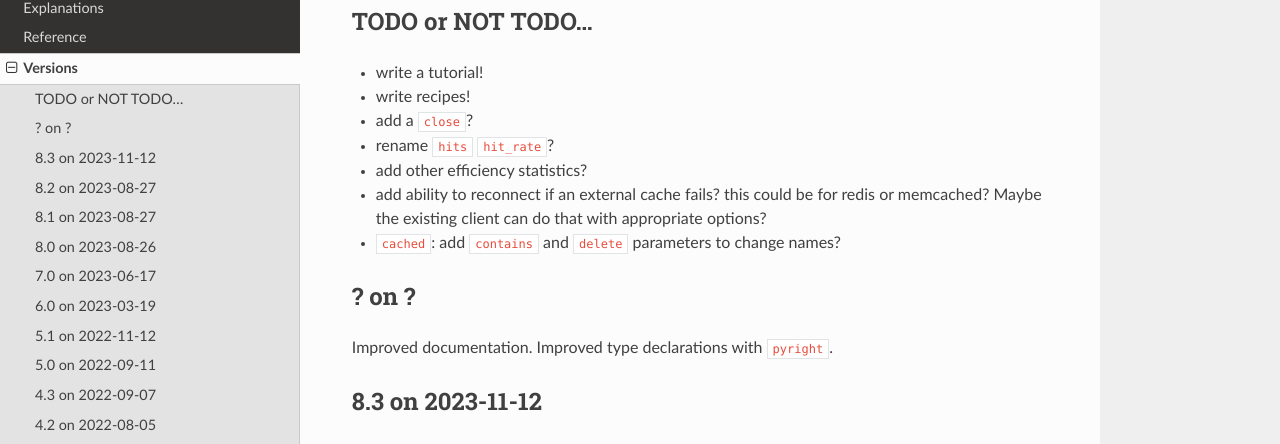
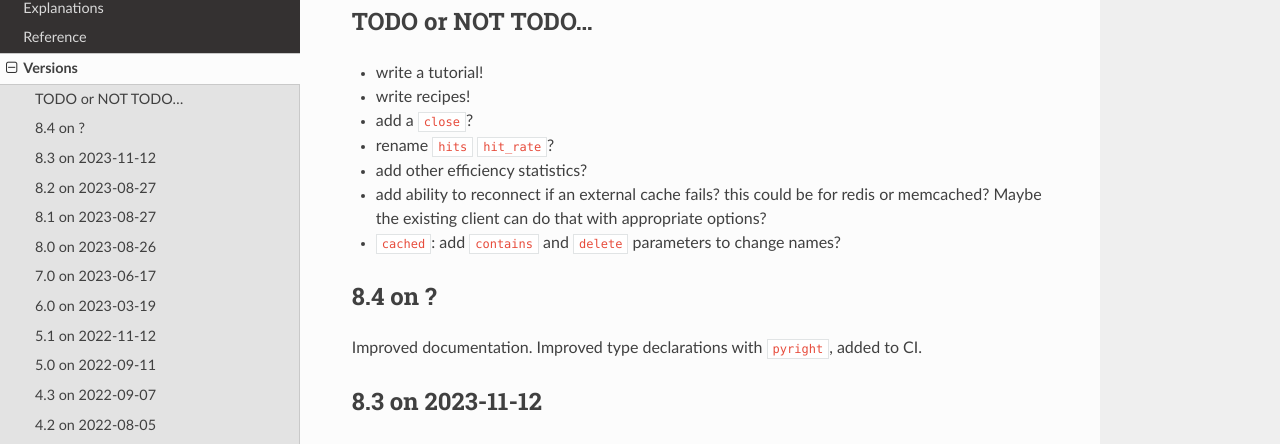
Before and after one commit to zx80/cachetools-utils, a Sphinx documentation site: the page built from docs/VERSIONS.md, in a window 1280 px wide and 900 px high. Shown: the part 203-647 px from the top of the window. Built offline with Sphinx 7.4.7 and the Read the Docs theme 2.0.0, drawn with Linux system fonts in a browser that asks for light colours; pages that are not in the unit, such as notebooks, are missing from menus.

Commit message:
next version should be 8.4

```diff
--- a/docs/VERSIONS.md
+++ b/docs/VERSIONS.md
@@ -19,10 +19,10 @@ Install [package](https://pypi.org/project/CacheToolsUtils/) from
   Maybe the existing client can do that with appropriate options?
 - `cached`: add `contains` and `delete` parameters to change names?
 
-## ? on ?
+## 8.4 on ?
 
 Improved documentation.
-Improved type declarations with `pyright`.
+Improved type declarations with `pyright`, added to CI.
 
 ## 8.3 on 2023-11-12
 
--- a/pyproject.toml
+++ b/pyproject.toml
@@ -4,7 +4,7 @@ build-backend = "setuptools.build_meta"
 
 [project]
 name = "CacheToolsUtils"
-version = "8.3"
+version = "8.4"
 authors = [ { name = "Fabien Coelho", email = "cachetools.utils@coelho.net" } ]
 description = "Cachetools Utilities"
 readme = "README.md"
```
